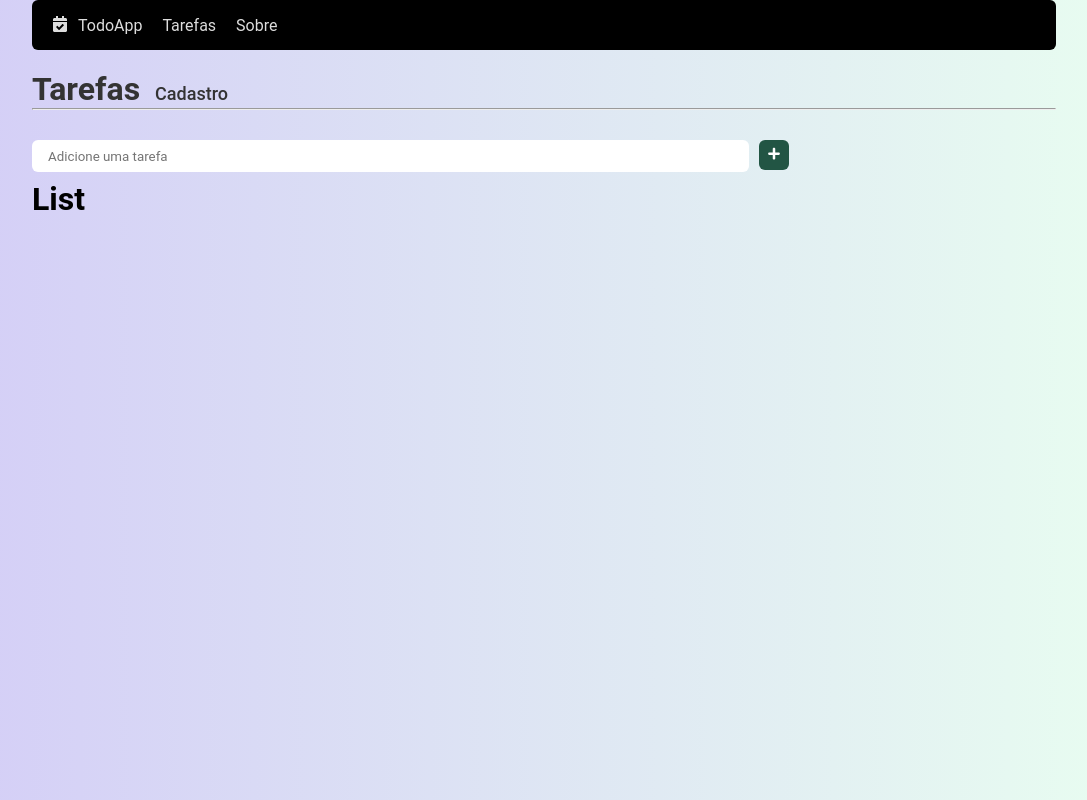
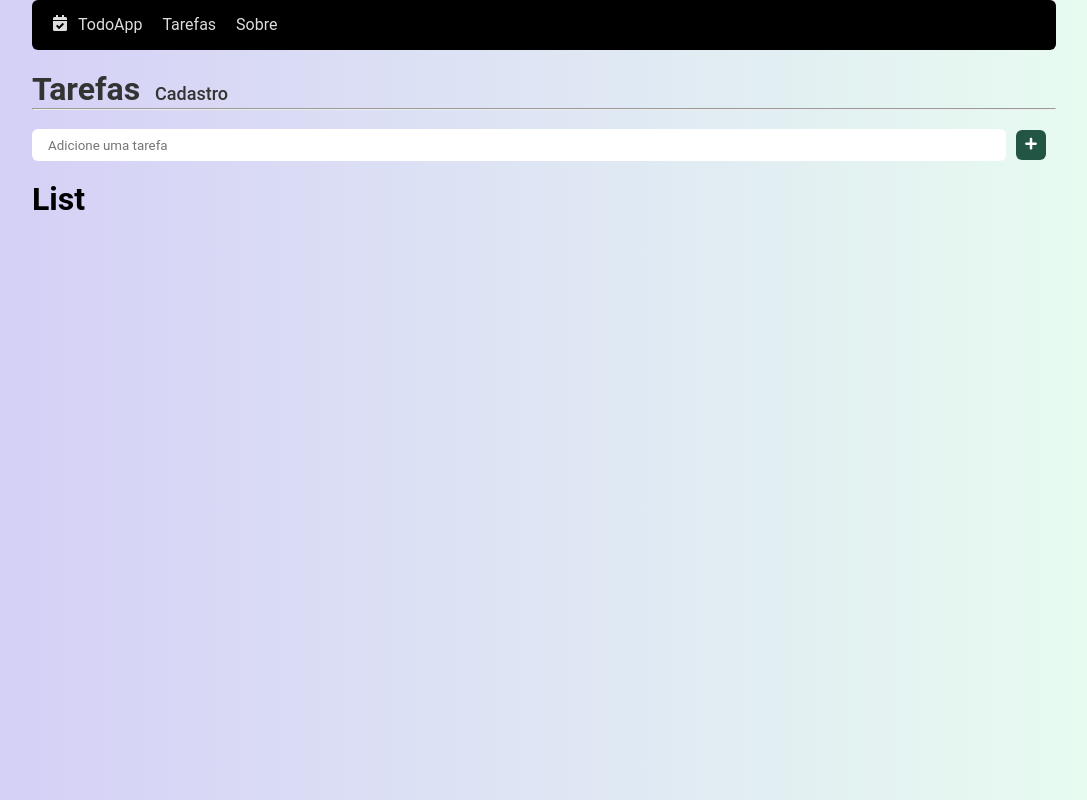
Before and after one commit to capudougmor/TodoApp, a Next.js app: page /Todo in a window 1280 px wide. Shown: the whole page, without its empty margins (96-1183 px from the left). Built offline with nearby package versions, Linux system fonts and the light colour scheme.

Commit message:
Connection with backend

```diff
--- a/package.json
+++ b/package.json
@@ -8,6 +8,7 @@
     "start": "next start"
   },
   "dependencies": {
+    "axios": "^0.20.0",
     "next": "9.5.2",
     "react": "16.13.1",
     "react-dom": "16.13.1",
--- a/pages/Todo/index.jsx
+++ b/pages/Todo/index.jsx
@@ -1,4 +1,5 @@
-import React, { useState, Component } from 'react';
+import React, { useState, Component } from 'react'
+import api from '../api'
 
 import { Container, } from './styles'
 
@@ -6,6 +7,8 @@ import PageHeader from '../template/PageHeader';
 import Layout from '../template/Layout';
 import TodoForm from '../template/TodoForm';
 import TodoLIst from '../template/TodoList';
+
+const URL = 'http://localhost:3003/api/todos'
 
 export default class Todo extends Component {
 
@@ -21,7 +24,9 @@ export default class Todo extends Component {
   }
 
   handleAdd() {
-    console.log(this.state.description)
+    const description = this.state.description
+    api.post('todos', { description })
+      .then(resp => console.log('funcionou'))
   }
 
   render() {
--- /dev/null
+++ b/pages/api.js
@@ -0,0 +1,7 @@
+import axios from "axios"
+
+const api = axios.create({
+  baseURL: 'http://localhost:3003/api/'
+})
+
+export default api
--- a/pages/template/Menu/styles.js
+++ b/pages/template/Menu/styles.js
@@ -28,7 +28,7 @@ export const HomeIcon = styled(FaCalendarCheck)`
   margin-right: 10px;
 `
 
-export const NavLink = styled.a`
+export const NavLink = styled.span`
   color: #ddd;
   margin-right: 20px;
   cursor: pointer;
--- a/pages/template/TodoForm/styles.js
+++ b/pages/template/TodoForm/styles.js
@@ -9,9 +9,11 @@ export const Form = styled.div`
   height: 30px;
   margin: 20px 0;
   width: 100%;
+  display: flex;
+  align-items: center;
 
   > input {
-    width: 70%;
+    flex: 1;
     height: 30px;
     padding:16px;
     border: none;
```
Also changed, not shown: pages/template/Menu/index.jsx (line endings or trailing spaces), 1 other file (tests, documents, lock files or other folders).
